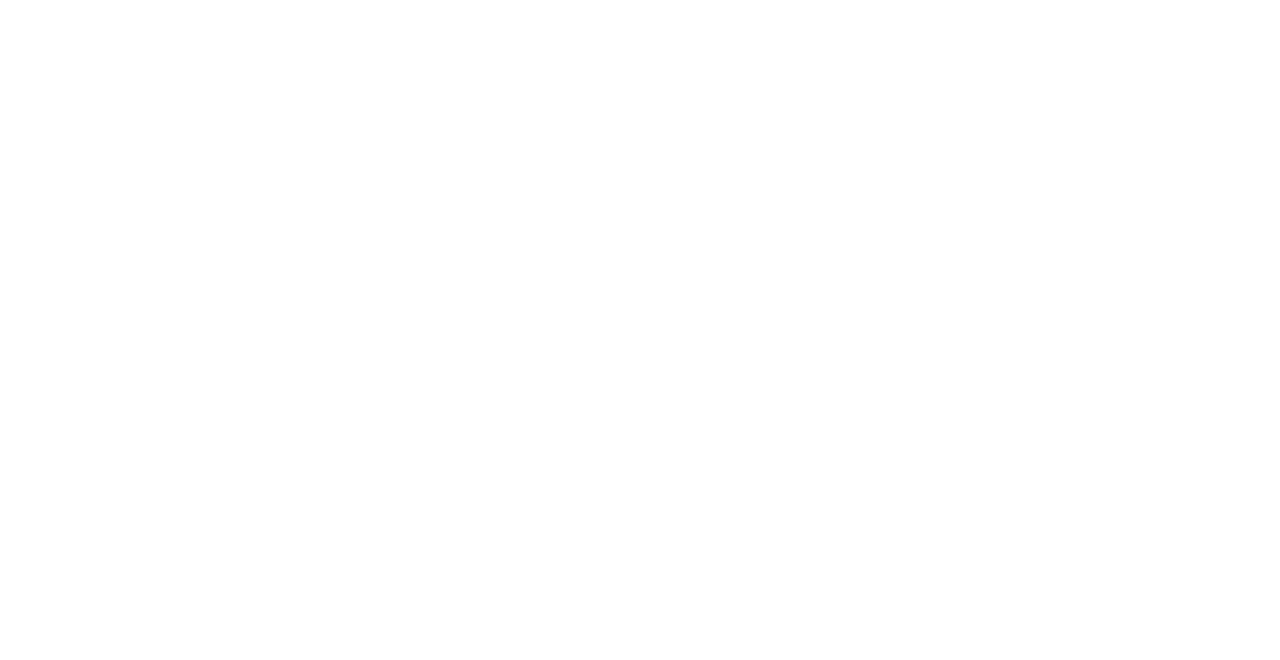
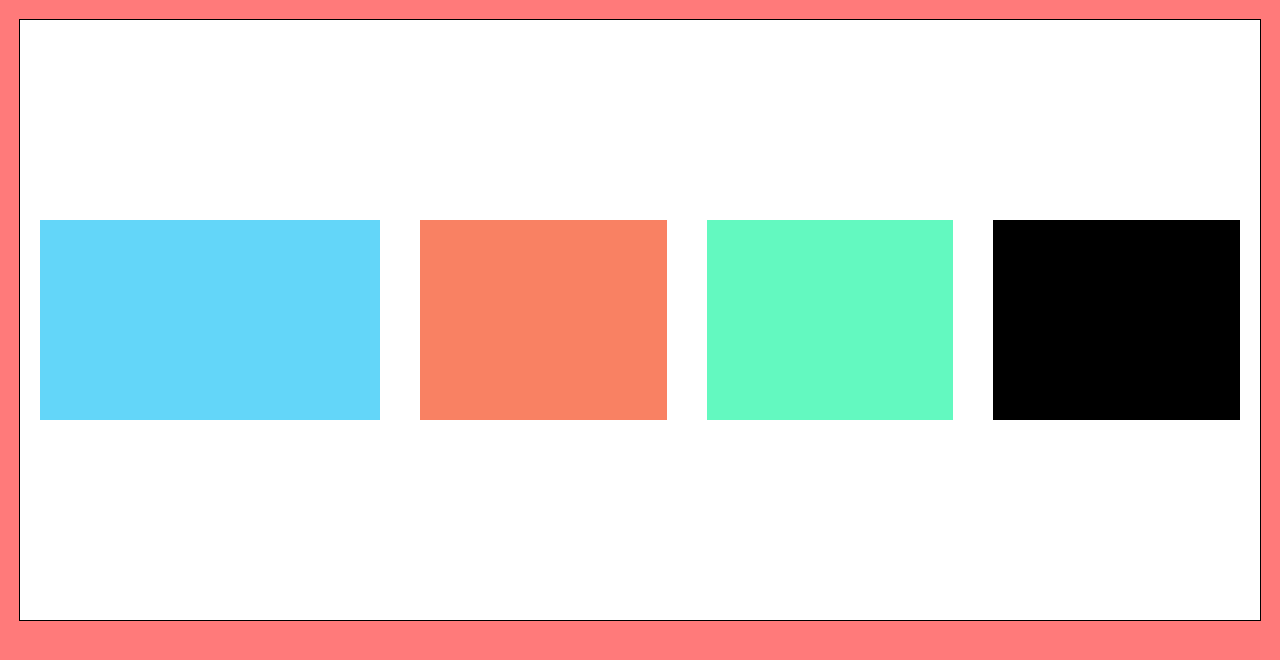
Before and after one commit to lawnjunk/flexbox-demo, a plain HTML site: page index.html in a window 1280 px wide. Drawn offline with Linux system fonts and the light colour scheme.

Commit message:
code for notes

```diff
--- /dev/null
+++ b/css/style.css
@@ -0,0 +1,41 @@
+body {
+  padding: 20px;
+  background-color: #ff7a7a;
+}
+
+.flex-container {
+  display:flex;
+  width: 100%;
+  height: 600px;
+  outline: 1px solid black;
+  background-color: #fff;
+
+  align-items: center;
+  justify-content: center;
+  flex-wrap: wrap;
+}
+
+.blue-box, .green-box, .red-box, .black-box {
+  width: 200px;
+  height: 200px;
+  margin: 20px;
+  flex-grow: 1;
+  flex-shrink: 0;
+}
+
+.blue-box {
+  background-color: #63d6f9;
+  flex-grow: 3;
+}
+
+.green-box {
+  background-color: #63f9c0;
+}
+
+.red-box {
+  background-color: #f98163;
+}
+
+.black-box {
+  background-color: #000;
+}
--- a/index.html
+++ b/index.html
@@ -3,6 +3,7 @@
   <head>
     <title></title>
     <link rel="stylesheet" type="text/css" href="css/normalize.css">
+    <link rel="stylesheet" type="text/css" href="css/style.css">
   </head>
   <body>
 
```
